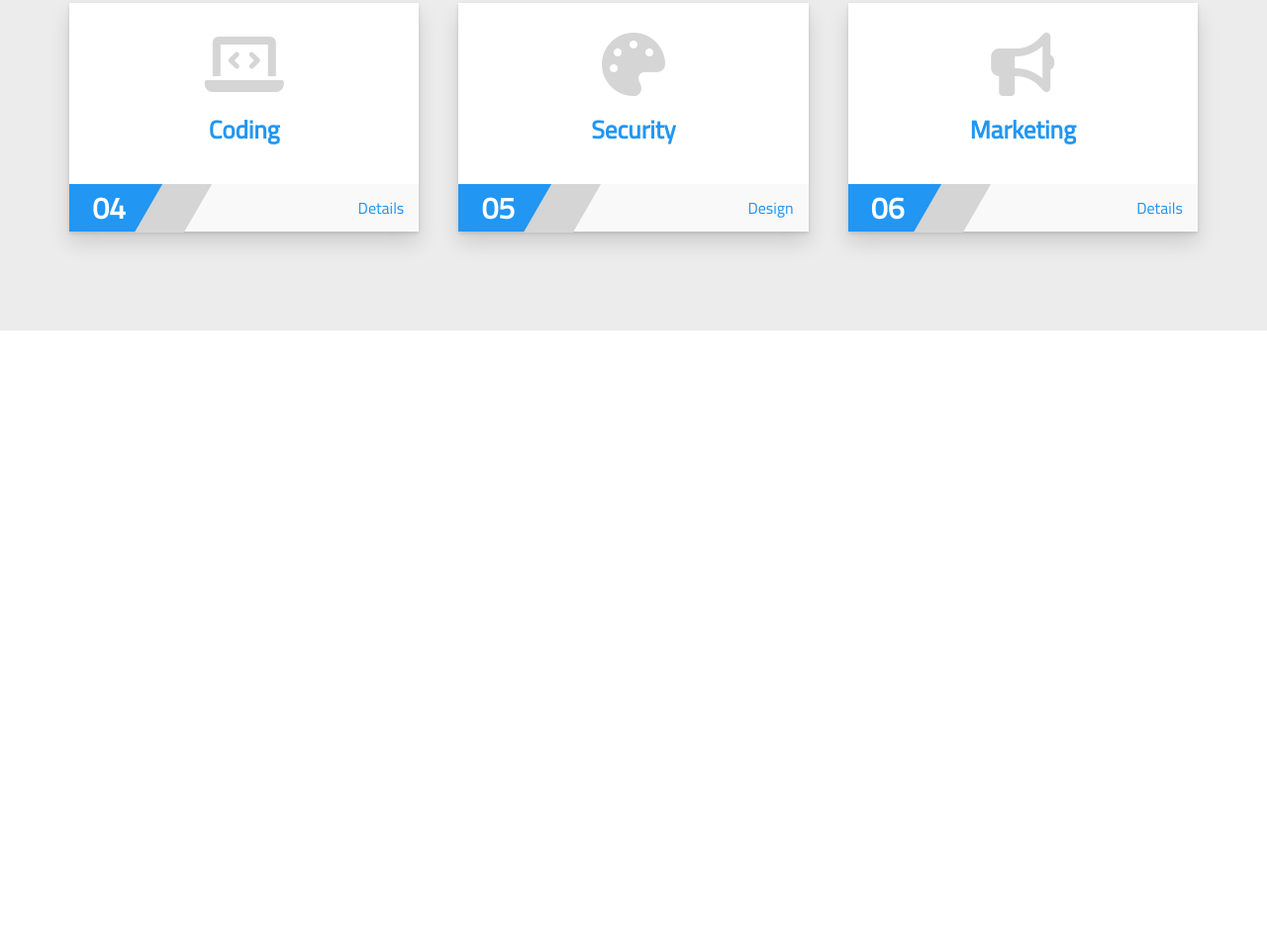
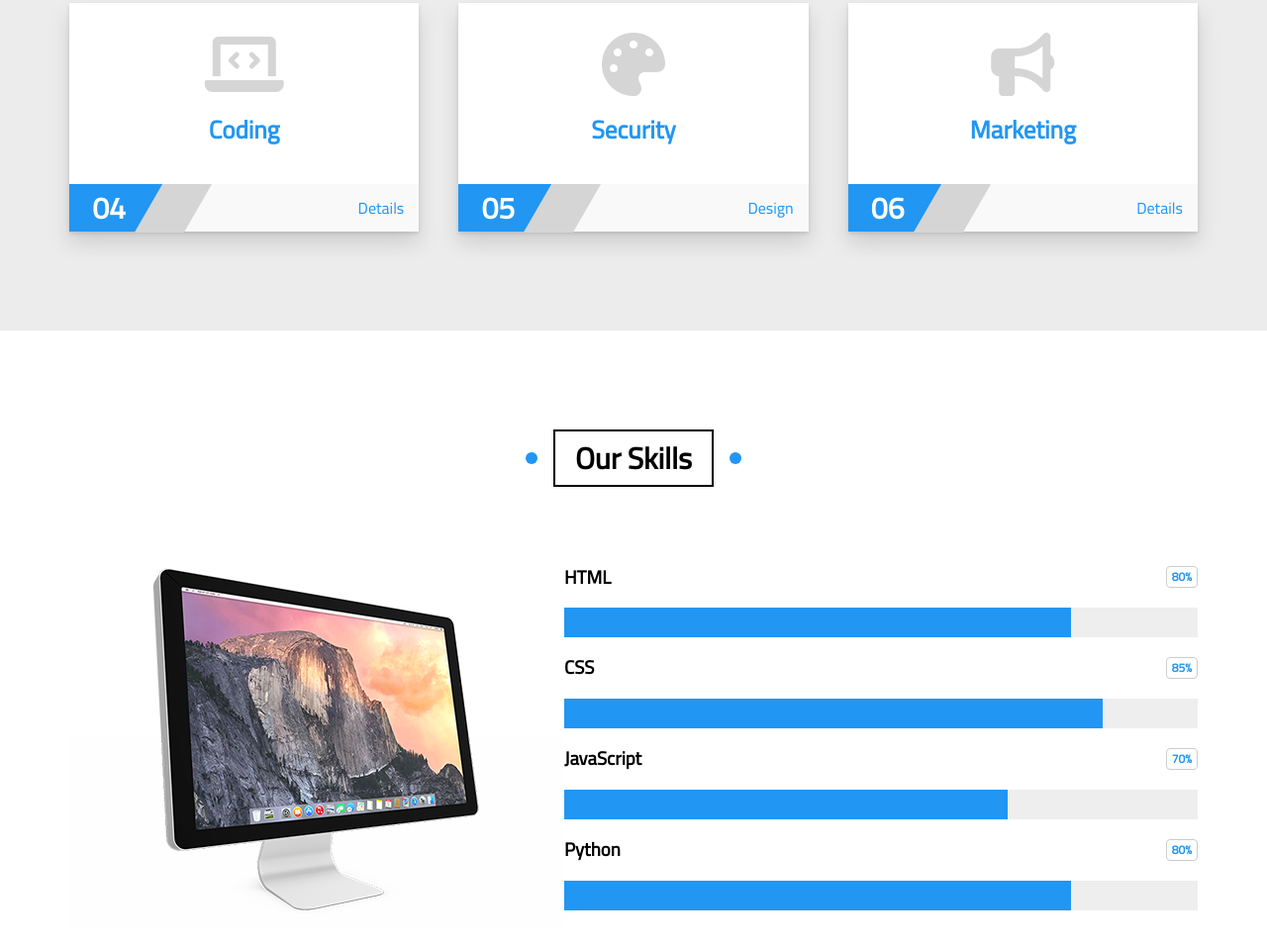
Before and after one commit to merhanmostafa47/Elzero, a plain HTML site: page index.html in a window 1280 px wide. Shown: the part 7145-8103 px from the top of the page at 99% size. Before the commit the page ends 7479 px from the top, so only its background shows below. Drawn offline with Linux system fonts and the light colour scheme.

Commit message:
Add skills section

```diff
--- a/css/style.css
+++ b/css/style.css
@@ -901,6 +901,59 @@ a {
 
 /* End services  */
 
+/* Start Skills */
+.our-skills {
+    padding-top: var(--main-padding-top);
+    padding-bottom: var(--main-padding-bottom);
+    position: relative;
+}
+
+.our-skills .container {
+    display: flex;
+    align-items: center;
+}
+
+.our-skills .skills {
+    flex: 1;
+}
+
+.our-skills .skill h3 {
+    display: flex;
+    justify-content: space-between;
+    align-items: center;
+}
+
+.our-skills .skill h3 span {
+    font-size: 12px;
+    border: 1px solid #ccc;
+    padding: 3px 5px;
+    border-radius: 4px;
+    color: var(--main-color);
+}
+
+.our-skills .skill .the-progress {
+    height: 30px;
+    background-color: #eee;
+    position: relative;
+    margin: 20px 0;
+}
+
+.our-skills .skill .the-progress span {
+    position: absolute;
+    top: 0;
+    left: 0;
+    height: 100%;
+    background-color: var(--main-color);
+}
+
+@media (max-width:991px) {
+    .our-skills img {
+        display: none;
+    }
+}
+
+/* End Skills */
+
 /* Start animation */
 @keyframes up-and-down {
 
--- a/index.html
+++ b/index.html
@@ -666,5 +666,40 @@
       </div>
     </div>
     <!-- End services  -->
+
+    <!-- Start Skills -->
+    <div class="our-skills" id="our-skills">
+      <h2 class="main-title">our skills</h2>
+      <div class="container">
+        <img src="images/skills.png" alt="" />
+        <div class="skills">
+          <div class="skill">
+            <h3>HTML <span>80%</span></h3>
+            <div class="the-progress">
+              <span style="width: 80%"></span>
+            </div>
+          </div>
+          <div class="skill">
+            <h3>CSS <span>85%</span></h3>
+            <div class="the-progress">
+              <span style="width: 85%"></span>
+            </div>
+          </div>
+          <div class="skill">
+            <h3>JavaScript <span>70%</span></h3>
+            <div class="the-progress">
+              <span style="width: 70%"></span>
+            </div>
+          </div>
+          <div class="skill">
+            <h3>Python <span>80%</span></h3>
+            <div class="the-progress">
+              <span style="width: 80%"></span>
+            </div>
+          </div>
+        </div>
+      </div>
+    </div>
+    <!-- End Skills -->
   </body>
 </html>
```
Also changed, not shown: images/skills.png (added).
